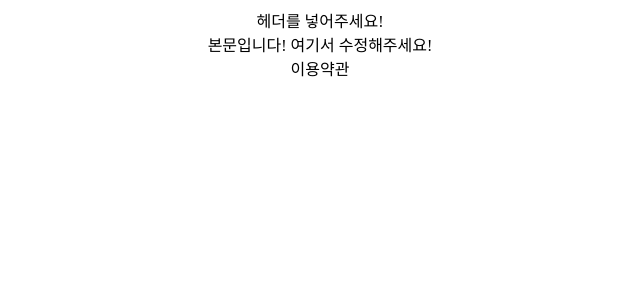
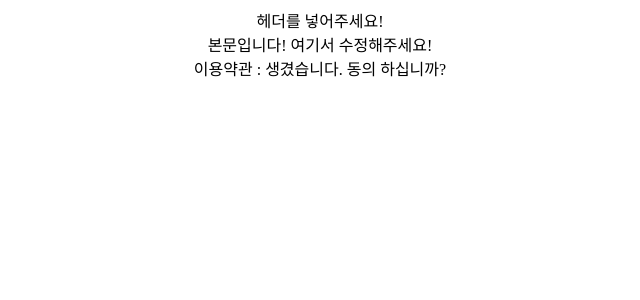
Before and after one commit to ICTTeam4/team4_next, a Next.js app: page / in a window 1280 px wide. Shown: the top 300 px of the page, without its empty margins (320-960 px from the left). Built offline with nearby package versions, Linux system fonts and the light colour scheme.

Commit message:
푸터 약관 추가

```diff
--- a/src/app/layout.js
+++ b/src/app/layout.js
@@ -10,7 +10,7 @@ export default function RootLayout({ children }) {
       </header>
         {children}
       <footer>
-        이용약관
+        이용약관 : 생겼습니다. 동의 하십니까?
       </footer>
       </body>
     </html>
```
